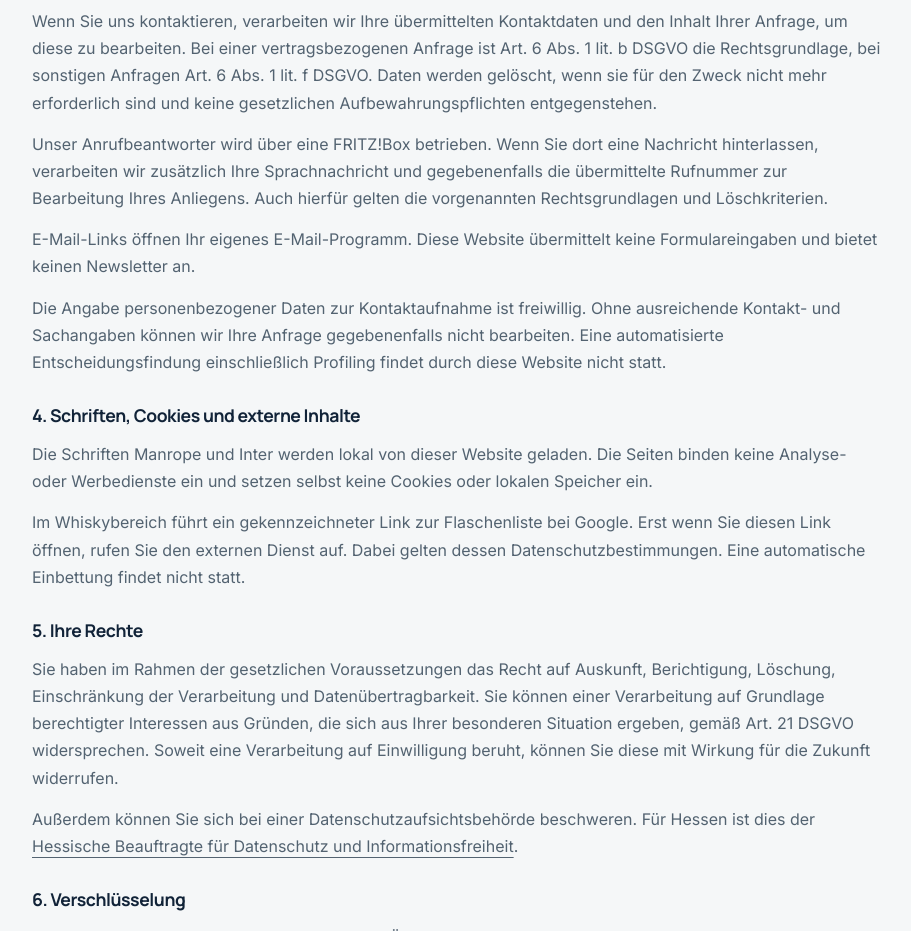
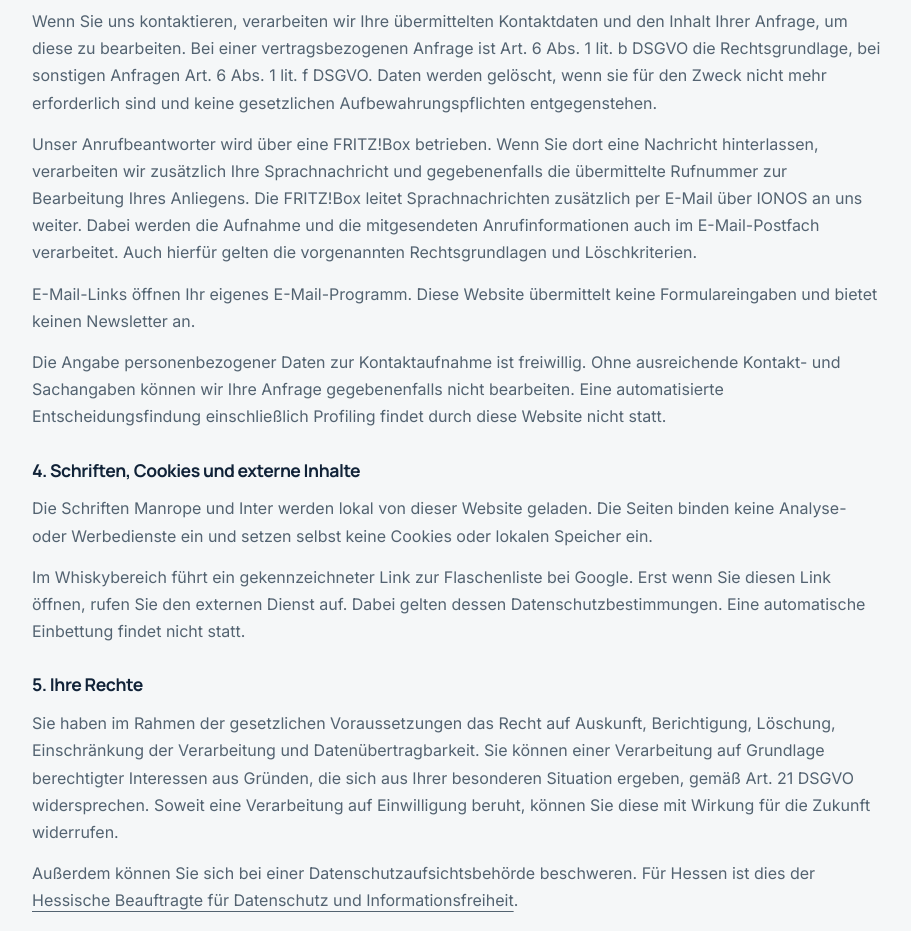
Before and after one commit to saggi-io/mercatora, a plain HTML site: page impressum.html in a window 1280 px wide. Shown: the part 1420-2351 px from the top of the page, without its empty margins (183-1094 px from the left). Drawn offline with Linux system fonts and the light colour scheme.

Commit message:
Disclose confirmed voicemail email forwarding through IONOS

```diff
--- a/impressum.html
+++ b/impressum.html
@@ -68,7 +68,7 @@ Verbraucherschlichtungsstelle teilzunehmen.
 <h3>3. Kontakt per E-Mail oder Telefon</h3>
 <p>Für unser E-Mail-Postfach nutzen wir IONOS SE, Elgendorfer Straße 57, 56410 Montabaur, Deutschland. Bei der Bereitstellung und Zustellung werden E-Mail-Adressen, Nachrichteninhalte, Anhänge sowie technische Verbindungsdaten verarbeitet. Weitere Informationen bietet der <a href="https://www.ionos.de/hilfe/datenschutz/" rel="noreferrer">Datenschutzbereich von IONOS</a>.</p>
 <p>Wenn Sie uns kontaktieren, verarbeiten wir Ihre übermittelten Kontaktdaten und den Inhalt Ihrer Anfrage, um diese zu bearbeiten. Bei einer vertragsbezogenen Anfrage ist Art. 6 Abs. 1 lit. b DSGVO die Rechtsgrundlage, bei sonstigen Anfragen Art. 6 Abs. 1 lit. f DSGVO. Daten werden gelöscht, wenn sie für den Zweck nicht mehr erforderlich sind und keine gesetzlichen Aufbewahrungspflichten entgegenstehen.</p>
-<p>Unser Anrufbeantworter wird über eine FRITZ!Box betrieben. Wenn Sie dort eine Nachricht hinterlassen, verarbeiten wir zusätzlich Ihre Sprachnachricht und gegebenenfalls die übermittelte Rufnummer zur Bearbeitung Ihres Anliegens. Auch hierfür gelten die vorgenannten Rechtsgrundlagen und Löschkriterien.</p>
+<p>Unser Anrufbeantworter wird über eine FRITZ!Box betrieben. Wenn Sie dort eine Nachricht hinterlassen, verarbeiten wir zusätzlich Ihre Sprachnachricht und gegebenenfalls die übermittelte Rufnummer zur Bearbeitung Ihres Anliegens. Die FRITZ!Box leitet Sprachnachrichten zusätzlich per E-Mail über IONOS an uns weiter. Dabei werden die Aufnahme und die mitgesendeten Anrufinformationen auch im E-Mail-Postfach verarbeitet. Auch hierfür gelten die vorgenannten Rechtsgrundlagen und Löschkriterien.</p>
 <p>E-Mail-Links öffnen Ihr eigenes E-Mail-Programm. Diese Website übermittelt keine Formulareingaben und bietet keinen Newsletter an.</p>
 <p>Die Angabe personenbezogener Daten zur Kontaktaufnahme ist freiwillig. Ohne ausreichende Kontakt- und Sachangaben können wir Ihre Anfrage gegebenenfalls nicht bearbeiten. Eine automatisierte Entscheidungsfindung einschließlich Profiling findet durch diese Website nicht statt.</p>
 <h3>4. Schriften, Cookies und externe Inhalte</h3>
```
Also changed, not shown: 2 other files.
